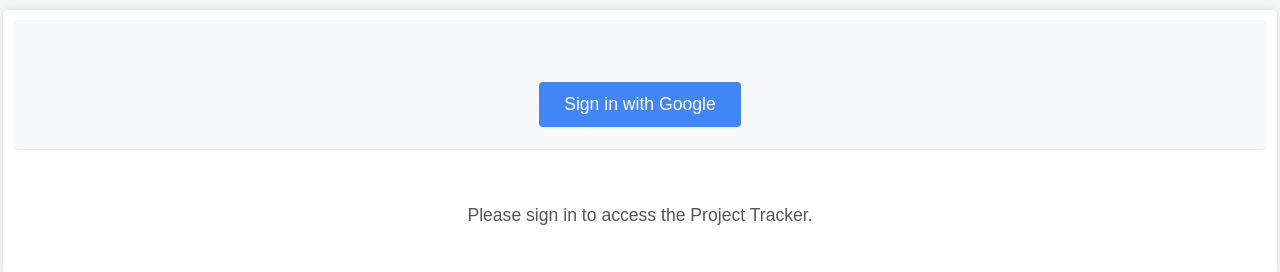
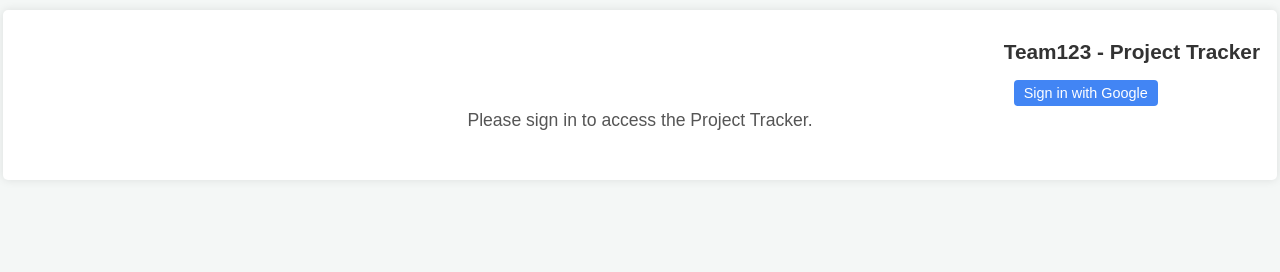
Before and after one commit to gmlorenz/gmlorenz.github.io, a plain HTML site: page 123.html in a window 1280 px wide. Drawn offline with Linux system fonts and the light colour scheme; no server answers.

Commit message:
Update 123.html

```diff
--- a/123.html
+++ b/123.html
@@ -10,60 +10,62 @@
 
         /* Styles for Auth Section */
         #auth-container {
-            padding: 20px; /* Increased padding */
-            text-align: center;
-            border-bottom: 1px solid #eee;
-            margin-bottom: 15px;
-            background-color: #f8f9fa;
-            border-radius: 5px;
-            display: flex; /* Use flexbox for vertical alignment */
-            flex-direction: column; /* Stack items vertically */
-            align-items: center; /* Center horizontally */
-            justify-content: center; /* Center vertically if container has height */
-            min-height: 80px; /* Give it a minimum height for better centering */
+            padding: 10px; /* Adjusted padding */
+            text-align: right; /* Aligned to the right */
+            position: absolute; /* Positioned absolutely */
+            top: 10px; /* From the top */
+            right: 10px; /* From the right */
+            z-index: 999; /* Ensure it's on top */
+            width: auto; /* Allow width to be determined by content */
+            max-width: 300px; /* Max width to prevent it from getting too wide */
         }
         #auth-container h2 {
-            font-size: 1.3em; /* Slightly larger heading */
-            margin-bottom: 15px; /* More space below heading */
+            font-size: 1.3em;
+            display: inline-block; /* Display inline to align with button */
+            vertical-align: middle; /* Vertical alignment */
             color: #333;
         }
         #user-info-display {
-            display: flex;
-            align-items: center;
-            justify-content: center;
-            gap: 15px;
+            display: inline-block; /* Display inline to align with button */
+            vertical-align: middle; /* Vertical alignment */
+            gap: 5px; /* Reduced gap */
             flex-wrap: wrap;
-            margin-top: 10px; /* Add some space above user info */
+            margin-left: 10px; /* Add some space from left */
         }
         #user-info-display img {
             border-radius: 50%;
-            width: 50px; /* Slightly larger photo */
-            height: 50px;
+            width: 30px; /* Smaller photo */
+            height: 30px;
             border: 2px solid #ddd;
-            object-fit: cover; /* Ensure image covers the area */
+            object-fit: cover;
+            vertical-align: middle; /* Vertical alignment */
         }
         #user-info-display .user-details p {
             margin: 0;
-            font-size: 1em; /* Slightly larger font size */
+            font-size: 0.9em; /* Smaller font size */
+            display: inline-block; /* Display inline */
+            vertical-align: middle; /* Vertical alignment */
+            margin-left: 5px; /* Space between photo and text */
         }
         #user-info-display .user-details p:first-child {
             font-weight: bold;
         }
         #signInBtn, #signOutBtn {
-            padding: 12px 25px; /* Larger buttons */
-            font-size: 1.1em; /* Larger font */
+            padding: 5px 10px; /* Smaller buttons */
+            font-size: 0.9em; /* Smaller font */
             cursor: pointer;
             border: none;
             border-radius: 4px;
             transition: background-color 0.3s ease;
-            margin-top: 10px; /* Space above button */
+            vertical-align: middle; /* Vertical alignment */
+            margin-left: 10px; /* Space from other elements */
         }
         #signInBtn { background-color: #4285F4; color: white; } #signInBtn:hover { background-color: #357ae8; }
         #signOutBtn { background-color: #e74c3c; color: white; } #signOutBtn:hover { background-color: #c0392b; }
 
         /* Initially hide app content and show loading/auth message */
         #app-content { display: none; }
-        #loading-auth-message { text-align: center; padding: 20px; font-size: 1.1em; color: #555;}
+        #loading-auth-message { text-align: center; padding: 20px; font-size: 1.1em; color: #555; margin-top: 50px;} /* Adjusted margin-top */
 
         h1, h2, h3 { color: #2c3e50; text-align: center; margin-bottom: 12px; font-size: 1.5em; }
         h2 { font-size: 1.3em; }
@@ -148,9 +150,10 @@
 <body>
     <div class="container">
         <div id="auth-container">
-            <h2></h2> <button id="signInBtn" class="btn btn-primary btn-lg">Sign in with Google</button>
-            <div id="user-info-display" style="display: none;">
-                <img id="userPhoto" src="" alt="User Photo">
+            <div> <h2>Team123 - Project Tracker</h2>
+                <button id="signInBtn" class="btn btn-primary btn-lg">Sign in with Google</button>
+            </div>
+            <div id="user-info-display"> <img id="userPhoto" src="" alt="User Photo">
                 <div class="user-details">
                     <p id="userName"></p>
                     <p id="userEmail"></p>
@@ -1082,7 +1085,7 @@
                 const originalProjectRef = db.collection("projects").doc(originalProjectData.id);
                 const originalTaskUpdateData = {
                     status: 'Reassigned_TechAbsent',
-                    techNotes: "Re-Assign",
+                    //techNotes: "Re-Assigned",
                     lastModifiedTimestamp: serverTimestamp
                 };
                 batch.update(originalProjectRef, originalTaskUpdateData);
```
